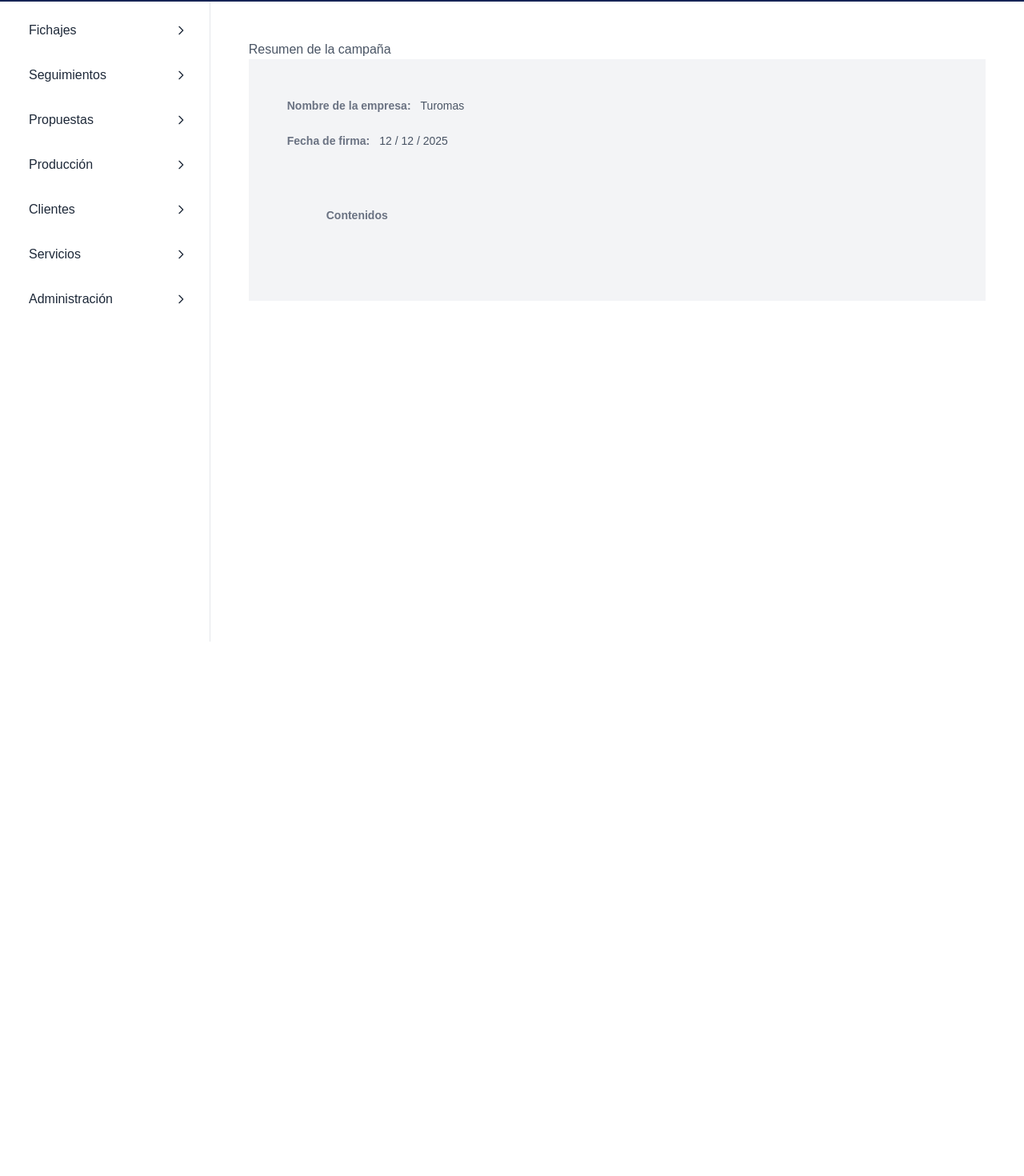
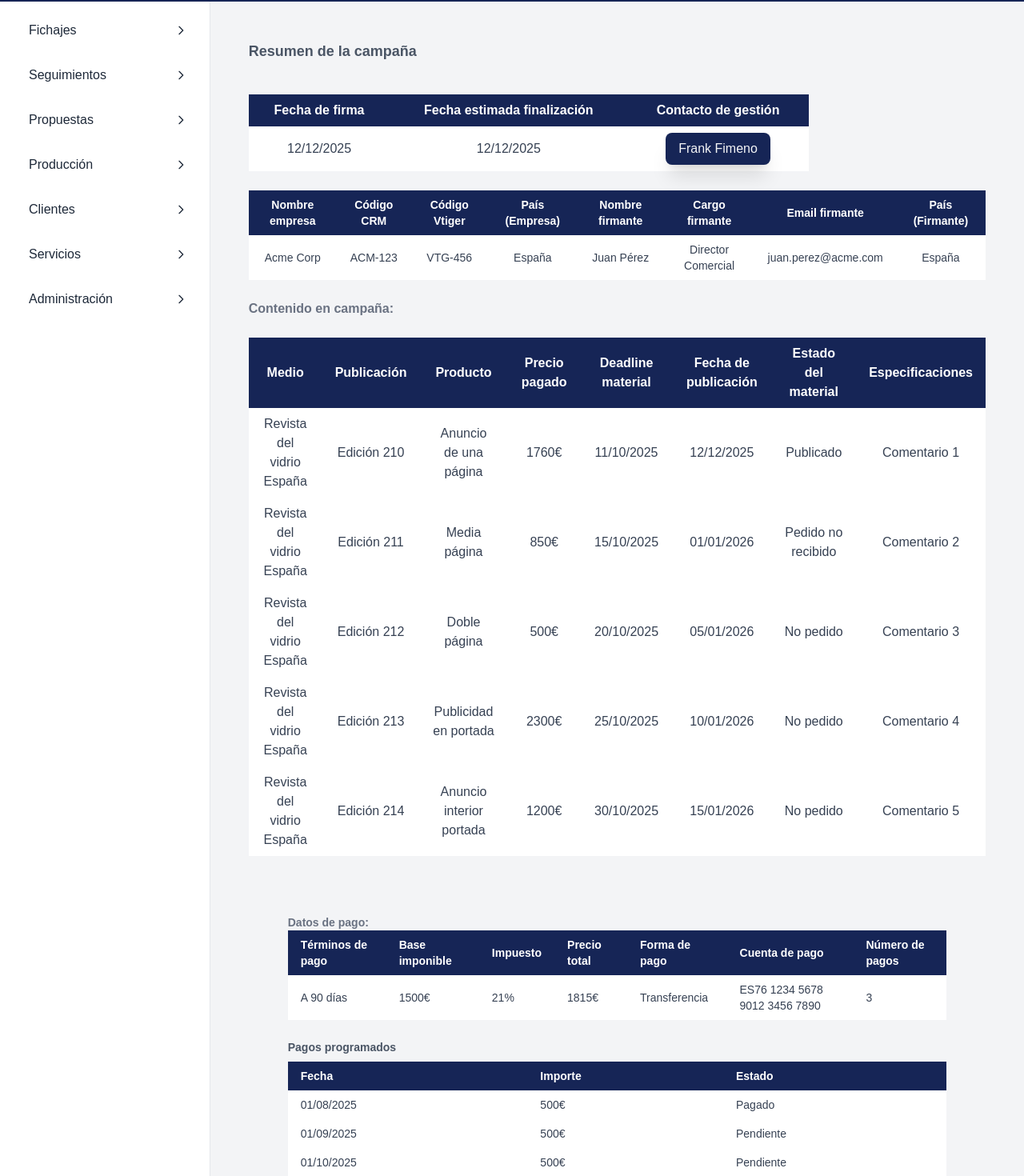
Before and after one commit to frankgimeno3/fichajesp3, a Next.js app: page /dashboard/seguimientos/campanas/resumen in a window 1280 px wide. Shown: the part 94-1564 px from the top of the page at 80% size. Before the commit the page ends 896 px from the top, so only its background shows below. Built offline with nearby package versions, Linux system fonts and the light colour scheme; no server answers; what aws-amplify would draw is missing.

Commit message:
esqueleto de la campaña con datos mas o menos creados

```diff
--- a/src/app/dashboard/seguimientos/campanas/campanascomponents/ContenidoPorCliente.tsx
+++ b/src/app/dashboard/seguimientos/campanas/campanascomponents/ContenidoPorCliente.tsx
@@ -60,8 +60,7 @@ const ContenidoPorCliente: FC<ContenidoPorClienteProps> = ({ }) => {
             </thead>
             <tbody>
               {mockClientes.map((cliente, index) => (
-                <tr key={index} className='hover:bg-gray-50 cursor-pointer'
-                onClick={() => router.push('/dashboard/seguimientos/campanas/resumen')}>
+                <tr key={index} className='hover:bg-gray-50 cursor-pointer' onClick={() => router.push('/dashboard/seguimientos/campanas/resumen')}>
                   <td className='p-2 border-b border-gray-200'>{cliente.empresa}</td>
                   <td className='p-2 border-b border-gray-200'>{cliente.fechaFirma}</td>
                   <td className='p-2 border-b border-gray-200'>{cliente.fechaRenovacion}</td>
--- a/src/app/dashboard/seguimientos/campanas/resumen/page.tsx
+++ b/src/app/dashboard/seguimientos/campanas/resumen/page.tsx
@@ -1,29 +1,64 @@
+"use client"
 import React, { FC } from 'react';
+import TablaDatosEmpresa from './resumencomponents/Tabladatosempresa';
+import TablaContenidoCampaña from './resumencomponents/TablaContenidoCampaña';
+import TablaDatosPago from './resumencomponents/TablaDatosPago';
+import { useRouter } from 'next/navigation';
 
 interface ResumenCampanaProps {
 
 }
 
 const ResumenCampana: FC<ResumenCampanaProps> = ({ }) => {
+    const router = useRouter()
     return (
-            <div className="bg-white h-full min-h-screen p-12 text-gray-600 p-12">
-            <p>Resumen de la campaña</p>
-            <div className='flex flex-col gap-6 bg-gray-100 p-12'>
-                <div className='flex flex-row text-sm'>
-                    <p className='font-bold text-gray-500'>Nombre de la empresa:</p>
-                    <p className='pl-3'>Turomas</p>
+            <div className='flex flex-col gap-6 bg-gray-100 text-gray-600 p-12'>
+                <h2 className="text-lg font-semibold mb-4">Resumen de la campaña</h2>
+                <table className="table-auto border-collapse text-center" style={{ "width": "700px" }}>
+                    <thead>
+                        <tr className="bg-blue-950 text-white">
+                            <th className="px-4 py-2">Fecha de firma</th>
+                            <th className="px-4 py-2">Fecha estimada finalización</th>
+                            <th className="px-4 py-2">Contacto de gestión</th>
+                        </tr>
+                    </thead>
+                    <tbody>
+                        <tr className="bg-white text-gray-700">
+                            <td className="px-4 py-2">12/12/2025</td>
+                            <td className="px-4 py-2">12/12/2025</td>
+                            <td className="px-4 py-2">
+                                <button className='bg-blue-950 text-gray-100 p-2 px-4 rounded-lg shadow-xl cursor-pointer hover:bg-blue-900'
+                                    onClick={() => router.push('/dashboard/seguimientos/campanas/resumen')}>Frank Fimeno</button>
+                            </td>
+                        </tr>
+                    </tbody>
+                </table>
+
+                <div className='flex flex-col text-sm'>
+                    <TablaDatosEmpresa
+                        empresaAnunciante={{
+                            nombreEmpresa: 'Acme Corp',
+                            codigoCrm: 'ACM-123',
+                            codigoVtiger: 'VTG-456',
+                            pais: 'España',
+                        }}
+                        empresaFirmante={{
+                            nombreFirmante: 'Juan Pérez',
+                            cargoFirmante: 'Director Comercial',
+                            emailFirmante: 'juan.perez@acme.com',
+                            pais: 'España',
+                        }}
+                    />
                 </div>
-                <div className='flex flex-row text-sm'>
-                    <p className='font-bold text-gray-500'>Fecha de firma:</p>
-                    <p className='pl-3'>12 / 12 / 2025</p>
-                </div>
+                <p className='font-bold text-gray-500'>Contenido en campaña:</p>
+                <TablaContenidoCampaña />
+
                 <div className='flex flex-col text-sm border border-gray-100 p-12'>
-                    <p className='font-bold text-gray-500'>Contenidos</p>
-
+                    <p className='font-bold text-gray-500'>Datos de pago:</p>
+                    <TablaDatosPago />
                 </div>
             </div>
-        </div>
-     );
+    );
 };
 
 export default ResumenCampana;
--- /dev/null
+++ b/src/app/dashboard/seguimientos/campanas/resumen/resumencomponents/TablaContenidoCampaña.tsx
@@ -0,0 +1,100 @@
+import React, { FC } from 'react';
+
+interface FilaContenido {
+  medio: string;
+  publicacion: string;
+  producto: string;
+  precio: string;
+  deadline: string;
+  fechaPublicacion: string;
+  estadoMaterial: string;
+  especificaciones: string;
+}
+
+const datosTabla: FilaContenido[] = [
+  {
+    medio: "Revista del vidrio España",
+    publicacion: "Edición 210",
+    producto: "Anuncio de una página",
+    precio: "1760€",
+    deadline: "11/10/2025",
+    fechaPublicacion: "12/12/2025",
+    estadoMaterial: "Publicado",
+    especificaciones: "Comentario 1",
+  },
+  {
+    medio: "Revista del vidrio España",
+    publicacion: "Edición 211",
+    producto: "Media página",
+    precio: "850€",
+    deadline: "15/10/2025",
+    fechaPublicacion: "01/01/2026",
+    estadoMaterial: "Pedido no recibido",
+    especificaciones: "Comentario 2",
+  },
+  {
+    medio: "Revista del vidrio España",
+    publicacion: "Edición 212",
+    producto: "Doble página",
+    precio: "500€",
+    deadline: "20/10/2025",
+    fechaPublicacion: "05/01/2026",
+    estadoMaterial: "No pedido",
+    especificaciones: "Comentario 3",
+  },
+  {
+    medio: "Revista del vidrio España",
+    publicacion: "Edición 213",
+    producto: "Publicidad en portada",
+    precio: "2300€",
+    deadline: "25/10/2025",
+    fechaPublicacion: "10/01/2026",
+    estadoMaterial: "No pedido",
+    especificaciones: "Comentario 4",
+  },
+  {
+    medio: "Revista del vidrio España",
+    publicacion: "Edición 214",
+    producto: "Anuncio interior portada",
+    precio: "1200€",
+    deadline: "30/10/2025",
+    fechaPublicacion: "15/01/2026",
+    estadoMaterial: "No pedido",
+    especificaciones: "Comentario 5",
+  },
+];
+
+const TablaContenidoCampaña: FC = () => {
+  return (
+    <table className="table-auto border-collapse text-center">
+      <thead>
+        <tr className="bg-blue-950 text-white">
+          <th className="px-4 py-2">Medio</th>
+          <th className="px-4 py-2">Publicación</th>
+          <th className="px-4 py-2">Producto</th>
+          <th className="px-4 py-2">Precio pagado</th>
+          <th className="px-4 py-2">Deadline material</th>
+          <th className="px-4 py-2">Fecha de publicación</th>
+          <th className="px-4 py-2">Estado del material</th>
+          <th className="px-4 py-2">Especificaciones</th>
+        </tr>
+      </thead>
+      <tbody>
+        {datosTabla.map((fila, index) => (
+          <tr key={index} className="bg-white text-gray-700">
+            <td className="px-4 py-2">{fila.medio}</td>
+            <td className="px-4 py-2">{fila.publicacion}</td>
+            <td className="px-4 py-2">{fila.producto}</td>
+            <td className="px-4 py-2">{fila.precio}</td>
+            <td className="px-4 py-2">{fila.deadline}</td>
+            <td className="px-4 py-2">{fila.fechaPublicacion}</td>
+            <td className="px-4 py-2">{fila.estadoMaterial}</td>
+            <td className="px-4 py-2">{fila.especificaciones}</td>
+          </tr>
+        ))}
+      </tbody>
+    </table>
+  );
+};
+
+export default TablaContenidoCampaña;
--- /dev/null
+++ b/src/app/dashboard/seguimientos/campanas/resumen/resumencomponents/TablaDatosPago.tsx
@@ -0,0 +1,70 @@
+import React, { FC } from 'react';
+
+interface Pago {
+  fecha: string;
+  importe: string;
+  estado: string;
+}
+
+const datosPagos: Pago[] = [
+  { fecha: '01/08/2025', importe: '500€', estado: 'Pagado' },
+  { fecha: '01/09/2025', importe: '500€', estado: 'Pendiente' },
+  { fecha: '01/10/2025', importe: '500€', estado: 'Pendiente' },
+];
+
+const TablaDatosPago: FC = () => {
+  return (
+    <div className="space-y-6">
+      {/* Tabla horizontal con encabezados */}
+      <table className="table-auto border-collapse w-full text-left">
+        <thead>
+          <tr className="bg-blue-950 text-white">
+            <th className="px-4 py-2">Términos de pago</th>
+            <th className="px-4 py-2">Base imponible</th>
+            <th className="px-4 py-2">Impuesto</th>
+            <th className="px-4 py-2">Precio total</th>
+            <th className="px-4 py-2">Forma de pago</th>
+            <th className="px-4 py-2">Cuenta de pago</th>
+            <th className="px-4 py-2">Número de pagos</th>
+          </tr>
+        </thead>
+        <tbody>
+          <tr className="bg-white text-gray-700">
+            <td className="px-4 py-2">A 90 días</td>
+            <td className="px-4 py-2">1500€</td>
+            <td className="px-4 py-2">21%</td>
+            <td className="px-4 py-2">1815€</td>
+            <td className="px-4 py-2">Transferencia</td>
+            <td className="px-4 py-2">ES76 1234 5678 9012 3456 7890</td>
+            <td className="px-4 py-2">3</td>
+          </tr>
+        </tbody>
+      </table>
+
+      {/* Pagos individuales en tabla aparte */}
+      <div>
+        <h3 className="font-semibold mb-2">Pagos programados</h3>
+      <table className="table-auto border-collapse w-full text-left">
+          <thead>
+          <tr className="bg-blue-950 text-white">
+              <th className="px-4 py-2">Fecha</th>
+              <th className="px-4 py-2">Importe</th>
+              <th className="px-4 py-2">Estado</th>
+            </tr>
+          </thead>
+          <tbody>
+            {datosPagos.map((pago, index) => (
+          <tr key={index} className="bg-white text-gray-700">
+                <td className="px-4 py-2">{pago.fecha}</td>
+                <td className="px-4 py-2">{pago.importe}</td>
+                <td className="px-4 py-2">{pago.estado}</td>
+              </tr>
+            ))}
+          </tbody>
+        </table>
+      </div>
+    </div>
+  );
+};
+
+export default TablaDatosPago;
--- /dev/null
+++ b/src/app/dashboard/seguimientos/campanas/resumen/resumencomponents/Tabladatosempresa.tsx
@@ -0,0 +1,54 @@
+import React, { FC } from 'react';
+
+interface TablaDatosEmpresaProps {
+  empresaAnunciante: {
+    nombreEmpresa: string;
+    codigoCrm: string;
+    codigoVtiger: string;
+    pais: string;
+  };
+  empresaFirmante: {
+    nombreFirmante: string;
+    cargoFirmante: string;
+    emailFirmante: string;
+    pais: string;
+  };
+}
+
+const TablaDatosEmpresa: FC<TablaDatosEmpresaProps> = ({
+  empresaAnunciante,
+  empresaFirmante,
+}) => {
+  return (
+    <div className="overflow-x-auto">
+      <table className="table-auto border-collapse w-full text-center">
+        <thead>
+          <tr className="bg-blue-950 text-white">
+            <th className="px-4 py-2">Nombre empresa</th>
+            <th className="px-4 py-2">Código CRM</th>
+            <th className="px-4 py-2">Código Vtiger</th>
+            <th className="px-4 py-2">País (Empresa)</th>
+            <th className="px-4 py-2">Nombre firmante</th>
+            <th className="px-4 py-2">Cargo firmante</th>
+            <th className="px-4 py-2">Email firmante</th>
+            <th className="px-4 py-2">País (Firmante)</th>
+          </tr>
+        </thead>
+        <tbody>
+          <tr className="bg-white text-gray-700">
+            <td className="px-4 py-2">{empresaAnunciante.nombreEmpresa}</td>
+            <td className="px-4 py-2">{empresaAnunciante.codigoCrm}</td>
+            <td className="px-4 py-2">{empresaAnunciante.codigoVtiger}</td>
+            <td className="px-4 py-2">{empresaAnunciante.pais}</td>
+            <td className="px-4 py-2">{empresaFirmante.nombreFirmante}</td>
+            <td className="px-4 py-2">{empresaFirmante.cargoFirmante}</td>
+            <td className="px-4 py-2">{empresaFirmante.emailFirmante}</td>
+            <td className="px-4 py-2">{empresaFirmante.pais}</td>
+          </tr>
+        </tbody>
+      </table>
+    </div>
+  );
+};
+
+export default TablaDatosEmpresa;
```
